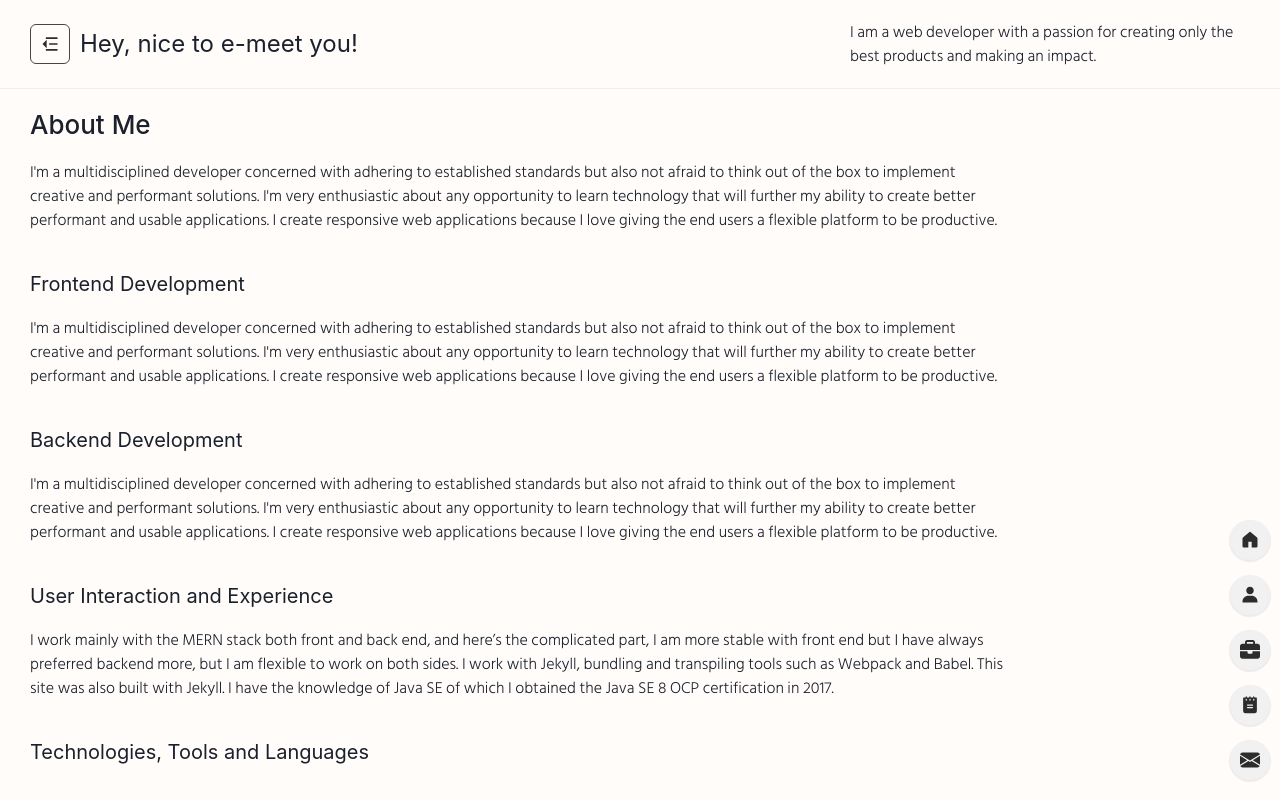
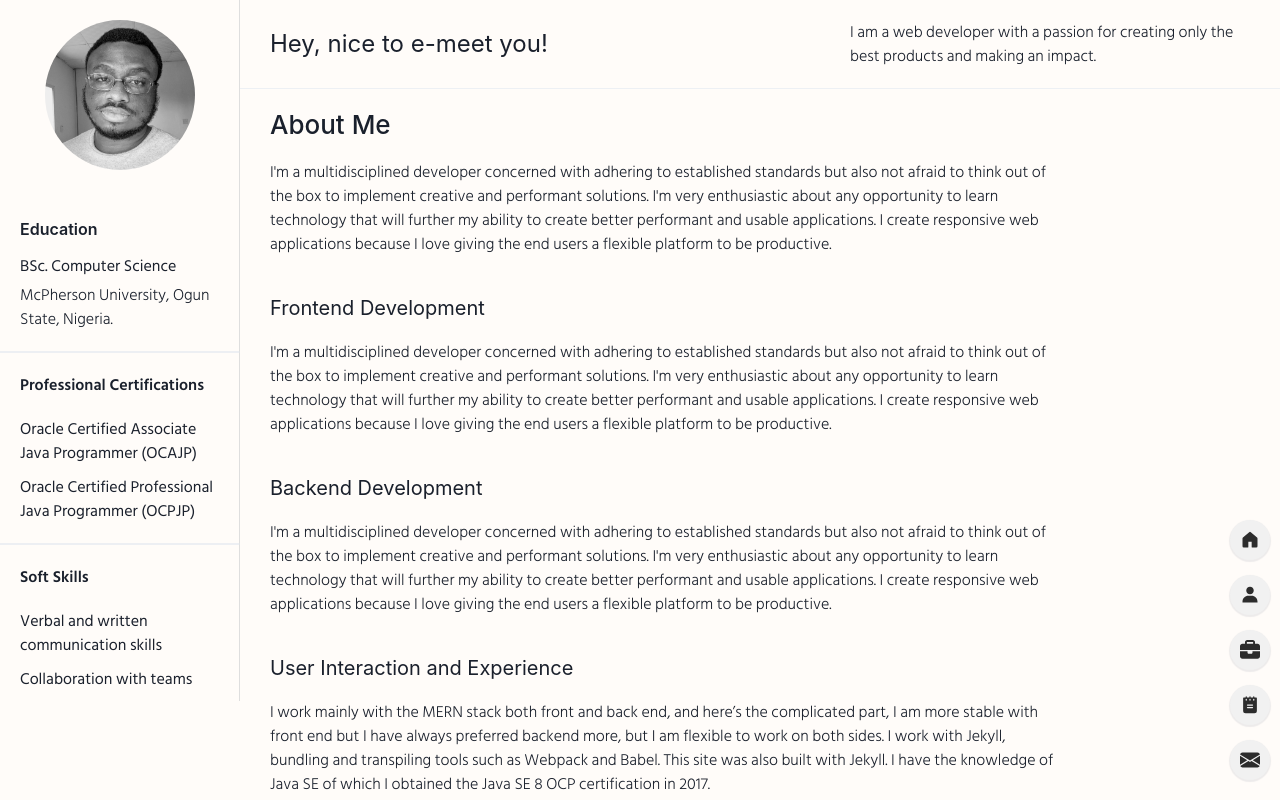
Before and after one commit to xetadeveloper/portfolio-v2, a Next.js app: page /about in a window 1280 px wide. Built offline with nearby package versions, Linux system fonts and the light colour scheme; a web font is replaced by a local one.

Commit message:
fix: use media query to hide about page side bar

```diff
--- a/package.json
+++ b/package.json
@@ -18,7 +18,8 @@
     "next": "14.2.3",
     "react": "^18",
     "react-dom": "^18",
-    "react-icons": "^5.2.1"
+    "react-icons": "^5.2.1",
+    "usehooks-ts": "^3.1.0"
   },
   "devDependencies": {
     "@types/node": "^20",
--- a/src/pages/about.tsx
+++ b/src/pages/about.tsx
@@ -10,6 +10,7 @@ import AboutTechStackCard from '~/modules/About/components/AboutTechStackCard';
 import { GetStaticPropsResult } from 'next';
 import { RiMenuFold3Fill } from 'react-icons/ri';
 import { BiX } from 'react-icons/bi';
+import { useMediaQuery } from 'usehooks-ts';
 
 // Components
 
@@ -18,7 +19,7 @@ export interface AboutProps {}
 
 export default function About(props: AboutProps) {
     const [showSidebar, setShowSidebar] = useState(false);
-    const isLargeScreen = useBreakpointValue({ base: false, lg: true });
+    const isLargeScreen = useMediaQuery('(min-width: 1024px)');
     const theme = useTheme();
 
     console.log('IsLargeSCreen: ', isLargeScreen);
```
Also changed, not shown: 1 other file (tests, documents, lock files or other folders).
